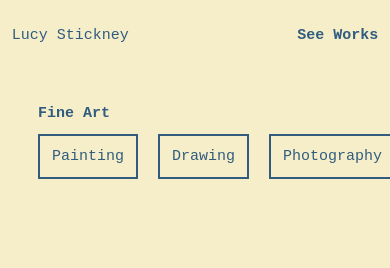
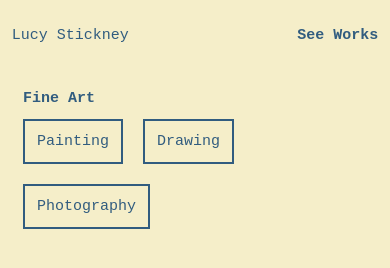
Before and after one commit to lucystickney/personalPortfolio, a plain HTML site: page works/FineArt/index.html in a window 390 px wide. Drawn offline with Linux system fonts and the light colour scheme.

Commit message:
buttons at top wrap

```diff
--- a/resources/style.css
+++ b/resources/style.css
@@ -207,6 +207,7 @@ button {
     flex-direction: row;
     gap: 20px;
     padding-bottom: 20px;
+    flex-wrap: wrap;
 }
 .artButtons button {
     width: auto;
@@ -252,6 +253,9 @@ canvas {
     .project, .designProj {
         width: 100%;
     }
+    .content {
+        padding: 15px;
+    }
 
 
 }
```
